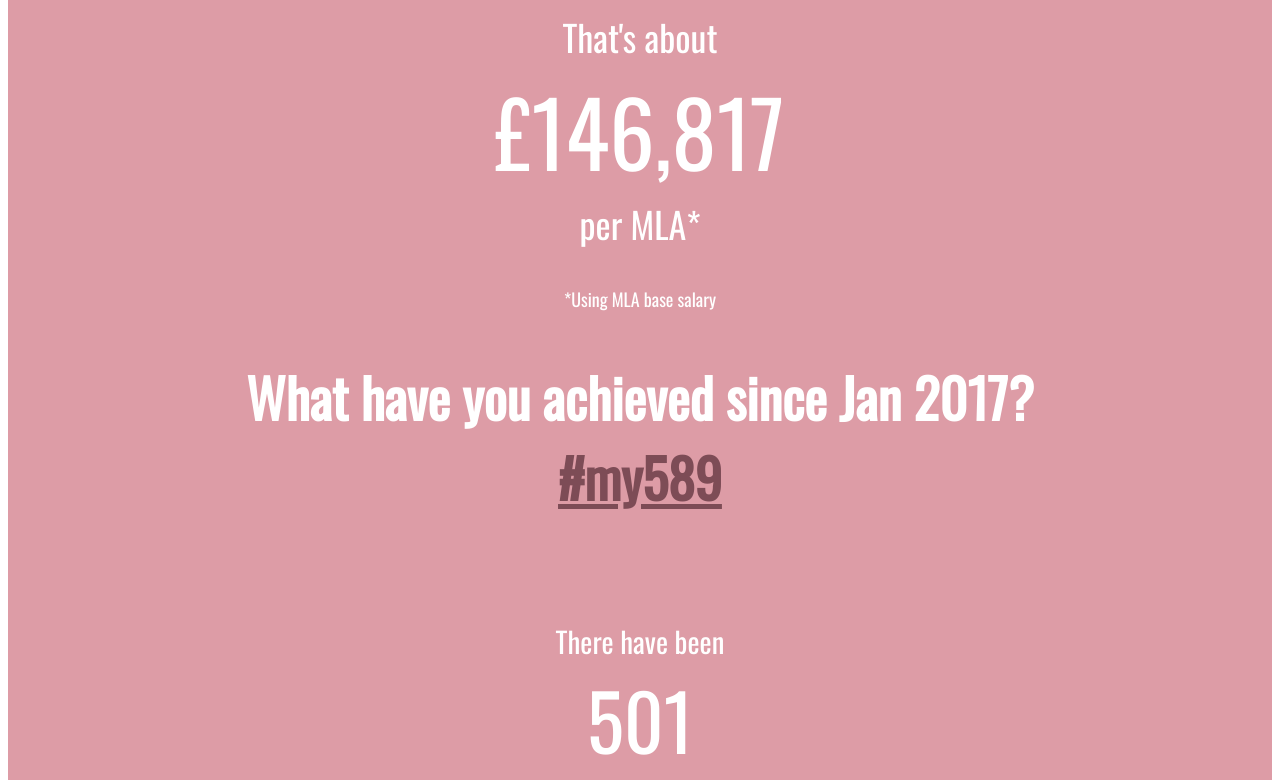
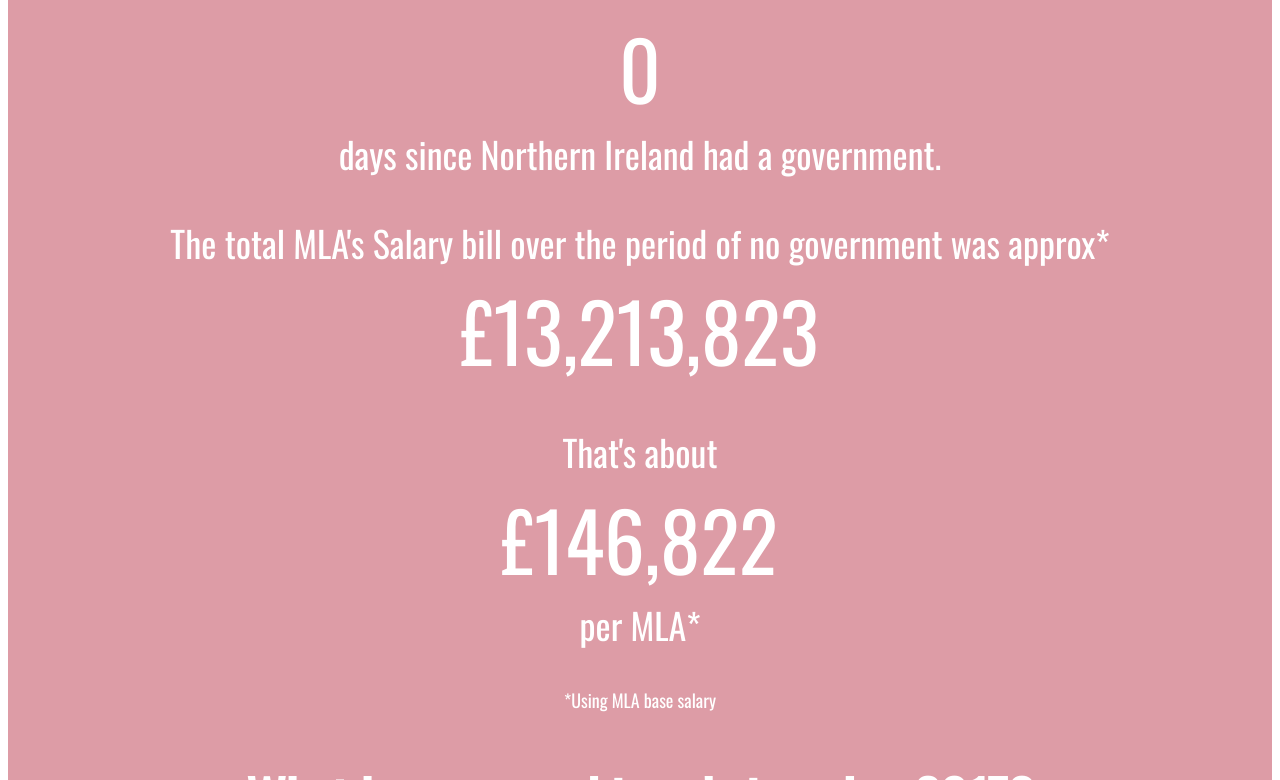
Before and after one commit to andrewbolster/howlonghasnorthernirelandnothadagovernment.com, a plain HTML site: page index.html in a window 1280 px wide. Shown: the part 704-1484 px from the top of the page. Drawn offline with nearby package versions, Linux system fonts and the light colour scheme.

Commit message:
Updating index.html due to NI now having a government

```diff
--- a/index.html
+++ b/index.html
@@ -47,32 +47,45 @@
         small {
             font-size: 50%;
         }
+        .large {
+            display: block;
+            font-size: 2.25em;
+        }
     </style>
 
 </head>
 
 <body>
     <div id="main">
+        <p id="update">
+            <span class="large">UPDATE:</span>
+            After a total of
+            <span class="large">1090</span>
+            days Northern Ireland finally has a government again.
+            <br/>
+            For detailed information visit
+            <br/>
+            <a href='https://www.bbc.co.uk/news/uk-northern-ireland-51071827'>https://www.bbc.co.uk/news/uk-northern-ireland-51071827</a>.
+        </p>
+
         <p>
             It has been
-            <span id="days-container"></span>
+            <span class="large">0</span>
             days since Northern Ireland had a government.
         </p>
 
         <p>
-            The total MLA's Salary bill since then is*
-            <span id="salary-container"></span>
+            The total MLA's Salary bill over the period of no government was approx*
+            <span class="large">£13,213,823</span>
         </p>
 
         <p>That's about
-            <span id="mla-container"></span>
+            <span class="large">£146,822</span>
            per MLA*
         </p>
         <small>*Using MLA base salary</small>
 
         <h2>What have you achieved since Jan 2017?<br/>
-
-        <a href="https://twitter.com/hashtag/my589">#my589</a></h2>
 
         <p class="record">
             There have been
@@ -92,95 +105,21 @@
     <script type="text/javascript">
         "use strict";
 
-        Date.daysSince = function (compareDate) {
-            var millisecondsInDay = 24 * 60 * 60 * 1000;
-            var timeDiff = new Date().getTime() - compareDate.getTime();
-            return Math.floor(timeDiff / millisecondsInDay);
-        }
-
-        Date.monthsSince = function(compareDate) {
-            var millisecondsInDay = 24 * 60 * 60 * 1000;
-            var millisecondsInMonth = millisecondsInDay * 31;
-            var todaysDate = new Date();
-            if(todaysDate.getMonth() == 1){
-                millisecondsInMonth = millisecondsInDay * 28;
-            }else if(todaysDate.getMonth() == 10 ||  todaysDate.getMonth() == 3 || todaysDate.getMonth() == 5 || todaysDate.getMonth() == 8){
-                millisecondsInMonth = millisecondsInDay * 30;
-            }
-
-            var timeDiff = todaysDate.getTime() - compareDate.getTime();
-            return Math.floor(timeDiff / millisecondsInMonth);
-        }
-
-        Date.secondsSince = function(compareDate) {
-            var timeDiff = new Date().getTime() - compareDate.getTime();
-            return Math.floor(timeDiff / 1000);
-        }
-
         var noGov = (function () {
-            var noGovDate = new Date(2017, 0, 16);
-            var currentRecordDays = 589;
-            var daysSinceGov = Date.daysSince(noGovDate);
+            var totalNumberOfDaysWithoutGovernment = 1090;
+            var numberOfDaysBelgiumWasWithoutGovernment = 541;
+            var daysPassedBelgium = (totalNumberOfDaysWithoutGovernment - numberOfDaysBelgiumWasWithoutGovernment);
 
             return {
-                totalDays: function () {
-                    return daysSinceGov;
-                },
-                daysToRecord: function () {
-                    return Math.abs(currentRecordDays - daysSinceGov);
-                },
+                daysPassedBelgium,
                 description: function () {
-                  return "It has been " + daysSinceGov +" days since Northern Ireland had a government. There have been "+ currentRecordDays - daysSinceGov + " days since passing Belgium";
+                  return "It has been " + daysSinceGov +" days since Northern Ireland had a government. There have been "+ daysPassedBelgium + " days since passing Belgium";
                 }
             };
         })();
 
-        var salaryCount = (function () {
-            var monthlyBaseSalaryFromApr2016 = 49000 / 12;
-            var annualBaseSalaryFromApr2017 = 49500;
-            var dailyBaseSalaryFromApr2018 = 50000 / 365;
-
-            var salaryPerSecond = (((dailyBaseSalaryFromApr2018 / 24) / 60) / 60);
-            var noOfMLAs = 90;
-            var wageIncreaseDateApr2018 =  new Date(2018,3,1)
-
-            //Cut of initial 15%
-            //var monthlyBaseSalaryAfterCutNov2018 = ((monthlyBaseSalaryFromApr2017 / 100) * 0.85)  / 12;
-            //var wageCutNov2018 = new Date(2018,10,01)
-
-            return {
-                totalPay: function() {
-                   return (((monthlyBaseSalaryFromApr2016 * 2) + (annualBaseSalaryFromApr2017) + (salaryPerSecond * Date.secondsSince(wageIncreaseDateApr2018))) * noOfMLAs);
-
-                },
-
-                perMLA: function(){
-                    return (this.totalPay() / noOfMLAs);
-                }
-            };
-        })();
-
-        function displayCurrency(val){
-          return Math.round(val).toLocaleString('en-GB', {
-            style: 'currency',
-            currency: 'GBP',
-            minimumFractionDigits: 0
-          });
-        }
-
-        function updateCounter(){
-            setTimeout(function(){
-                document.getElementById("salary-container").innerHTML = displayCurrency(salaryCount.totalPay());
-                document.getElementById("mla-container").innerHTML = displayCurrency(salaryCount.perMLA());
-                updateCounter();
-            },1000)
-        }
-
         document.addEventListener("DOMContentLoaded", function () {
-            document.getElementById("days-container").innerHTML = noGov.totalDays();
-            document.getElementById("record-container").innerHTML = noGov.daysToRecord();
-            updateCounter();
-
+            document.getElementById("record-container").innerHTML = noGov.daysPassedBelgium;
             document.querySelector("meta[property='og:description']").setAttribute('content',noGov.description());
             document.querySelector("meta[property='og:title']").setAttribute('content',noGov.description());
         });
```
